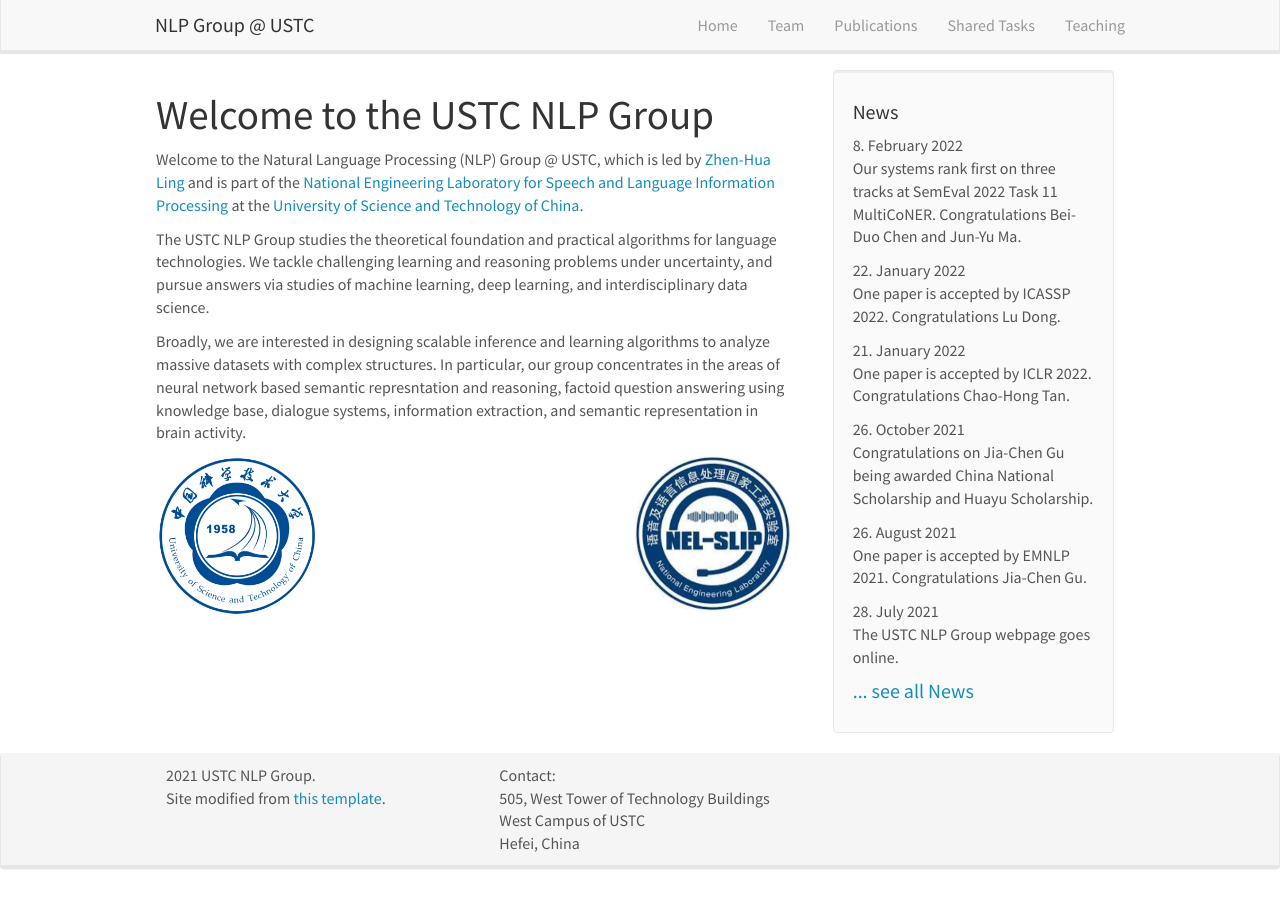
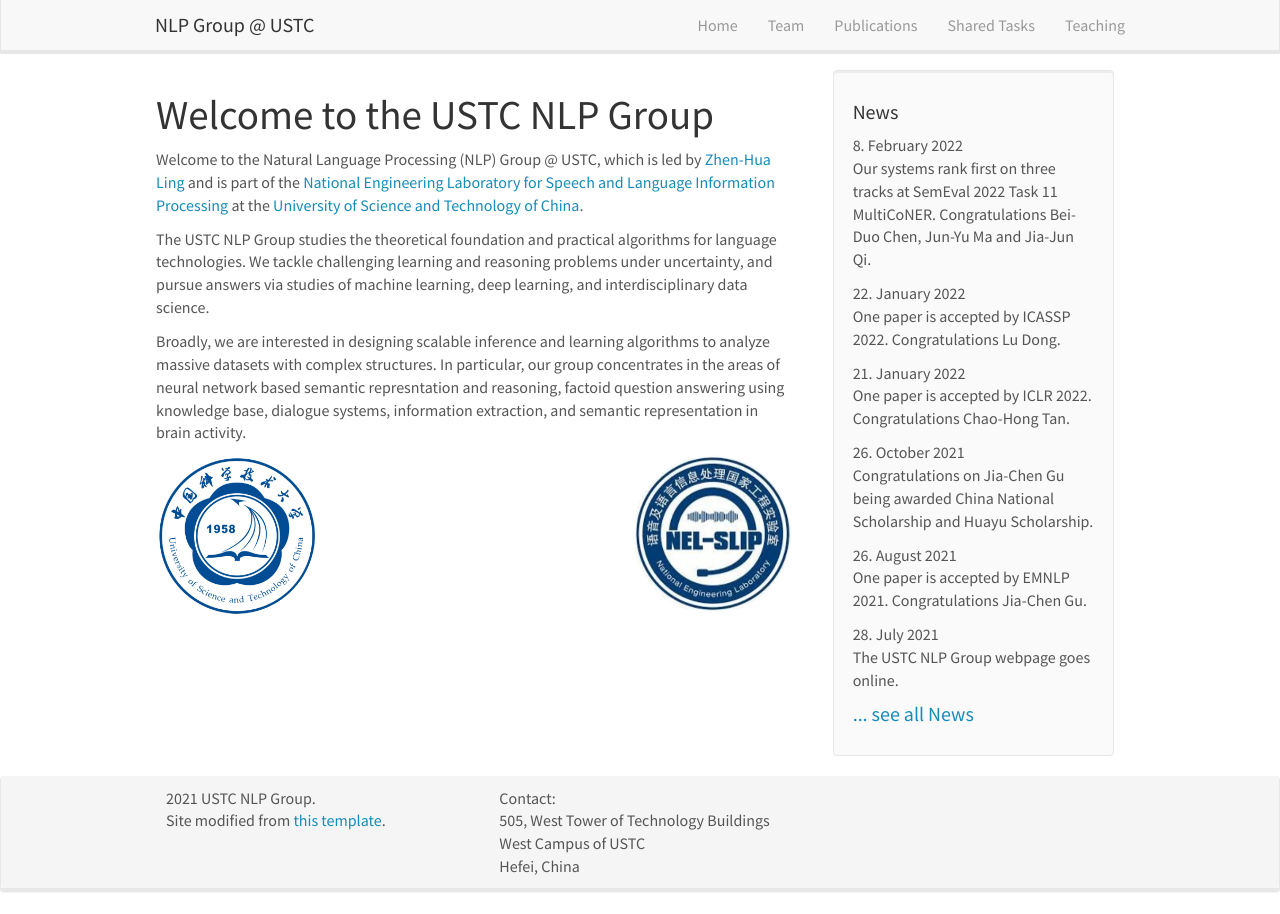
Before and after one commit to ustcnlp/ustcnlp.github.io, a Jekyll site: the page built from _pages/home.md, in a window 1280 px wide. Built offline with Jekyll 4.4.1, drawn with Linux system fonts in a browser that asks for light colours; nearby versions of some CDN libraries.

Commit message:
Update news.yml

```diff
--- a/_data/news.yml
+++ b/_data/news.yml
@@ -1,5 +1,5 @@
 - date: 8. February 2022
-  headline: Our systems rank first on three tracks at SemEval 2022 Task 11 MultiCoNER. Congratulations Bei-Duo Chen and Jun-Yu Ma.
+  headline: Our systems rank first on three tracks at SemEval 2022 Task 11 MultiCoNER. Congratulations Bei-Duo Chen, Jun-Yu Ma and Jia-Jun Qi.
 
 - date: 22. January 2022
   headline: One paper is accepted by ICASSP 2022. Congratulations Lu Dong.
```
